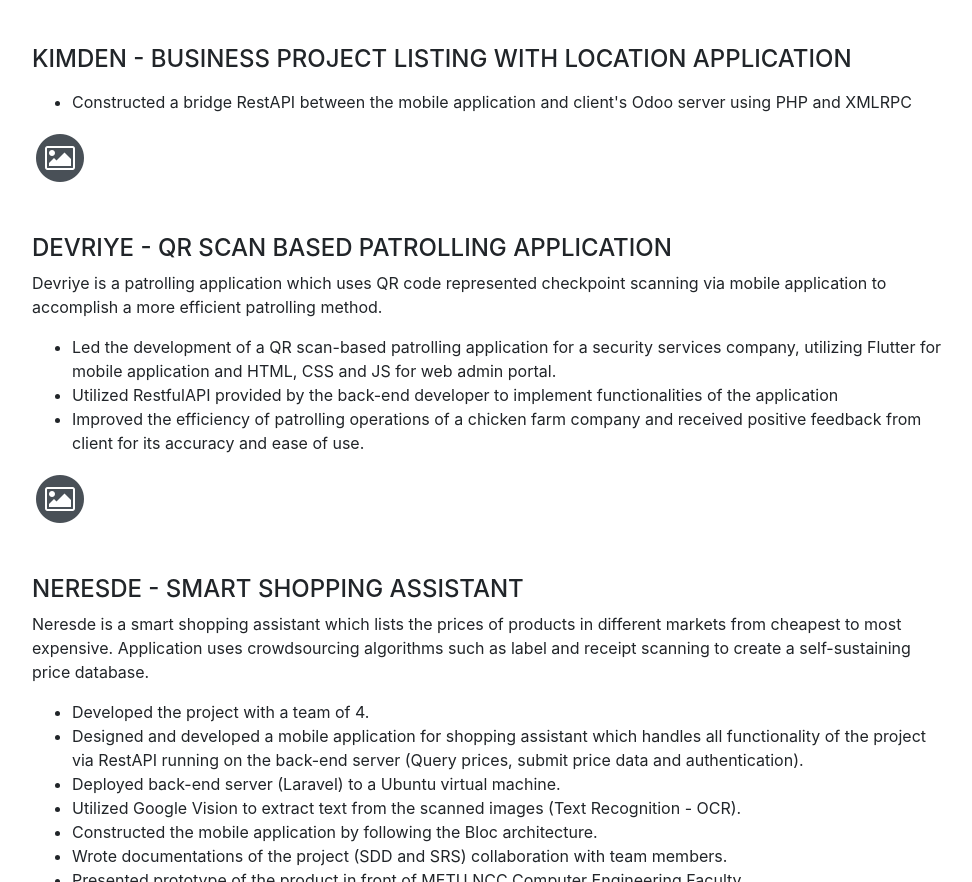
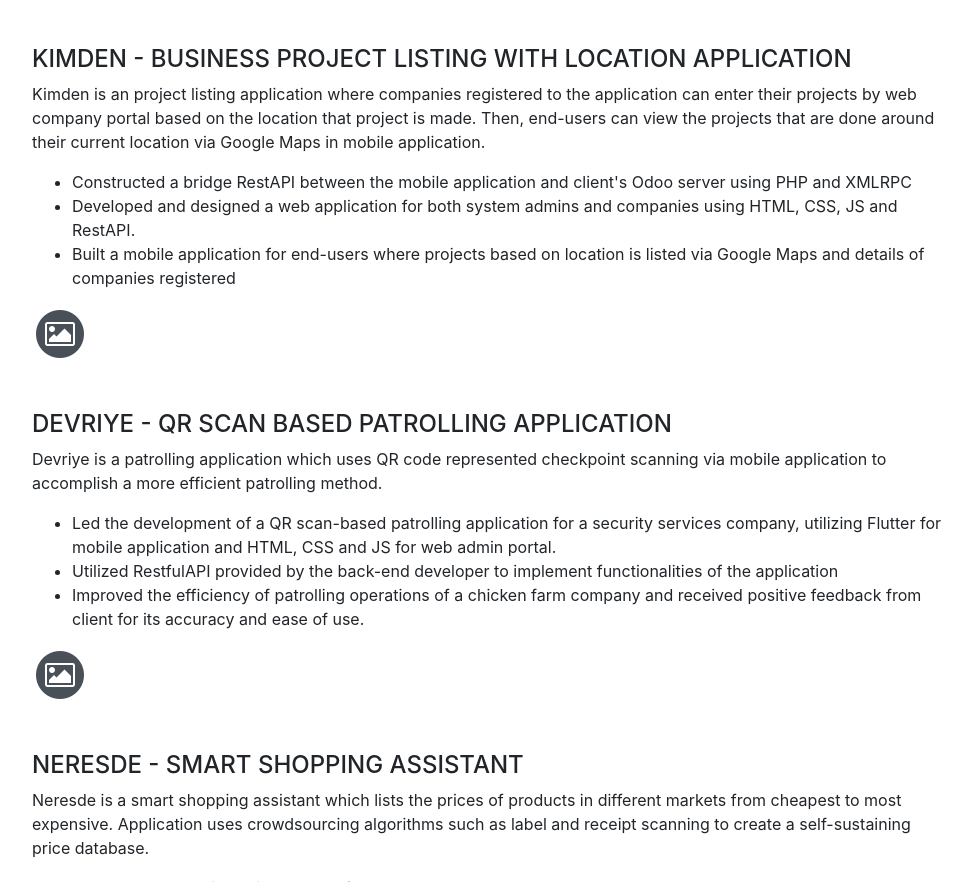
Before and after one commit to ibrahimozkn/ibrahimozkn.github.io, a website with bundled scripts: page index.html in a window 1280 px wide. Shown: the part 4733-5615 px from the top of the page, without its empty margins (288-1260 px from the left). Built offline with nearby package versions, Linux system fonts and the light colour scheme; a web font is replaced by a local one.

Commit message:
Added kimdens description

```diff
--- a/index.html
+++ b/index.html
@@ -415,10 +415,15 @@
 
         <div class="mb-5">
           <h4>Kimden - Business Project Listing with Location Application</h4>
-          <p></p>
+          <p>Kimden is an project listing application where companies registered to the application can enter their projects
+            by web company portal based on the location that project is made. Then, end-users can view the projects that are done around
+            their current location via Google Maps in mobile application.
+          </p>
           <ul>
             <li>Constructed a bridge RestAPI between the mobile application and client's Odoo server using PHP and
               XMLRPC</li>
+              <li>Developed and designed a web application for both system admins and companies using HTML, CSS, JS and RestAPI.</li>
+              <li>Built a mobile application for end-users where projects based on location is listed via Google Maps and details of companies registered</li>
           </ul>
 
           <ul class="list-inline list-social-icons mb-0">
```
